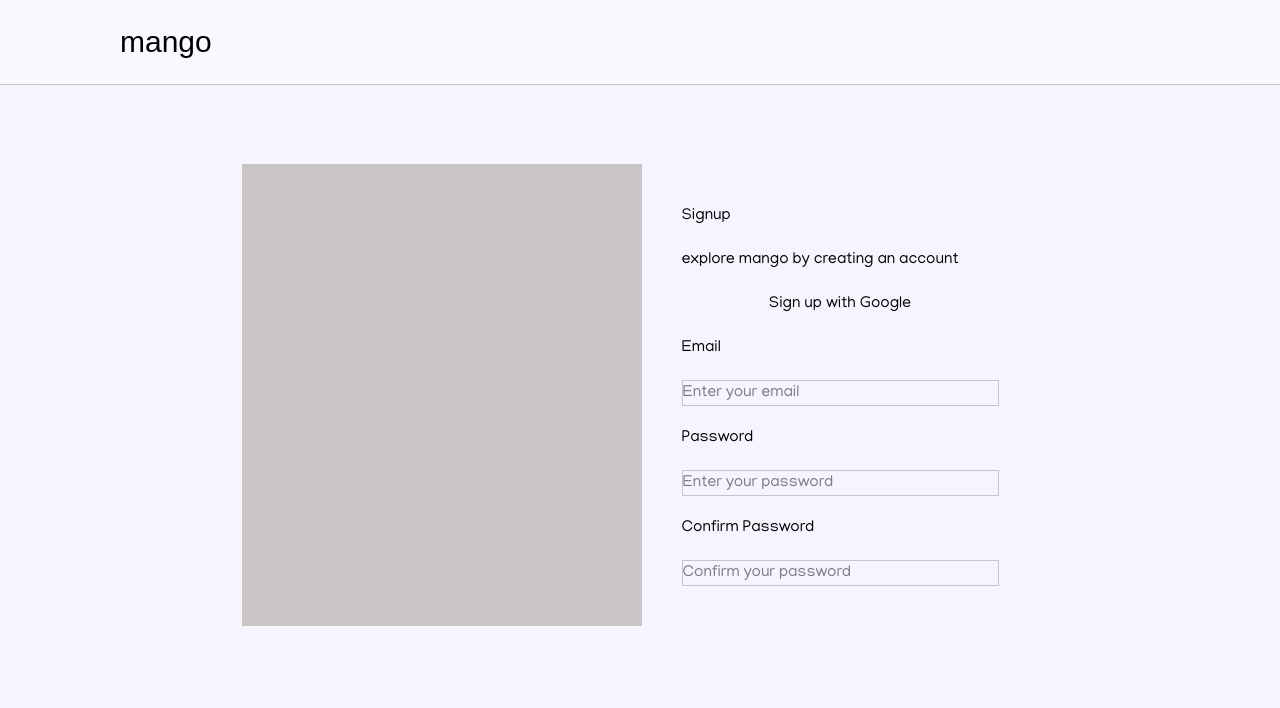
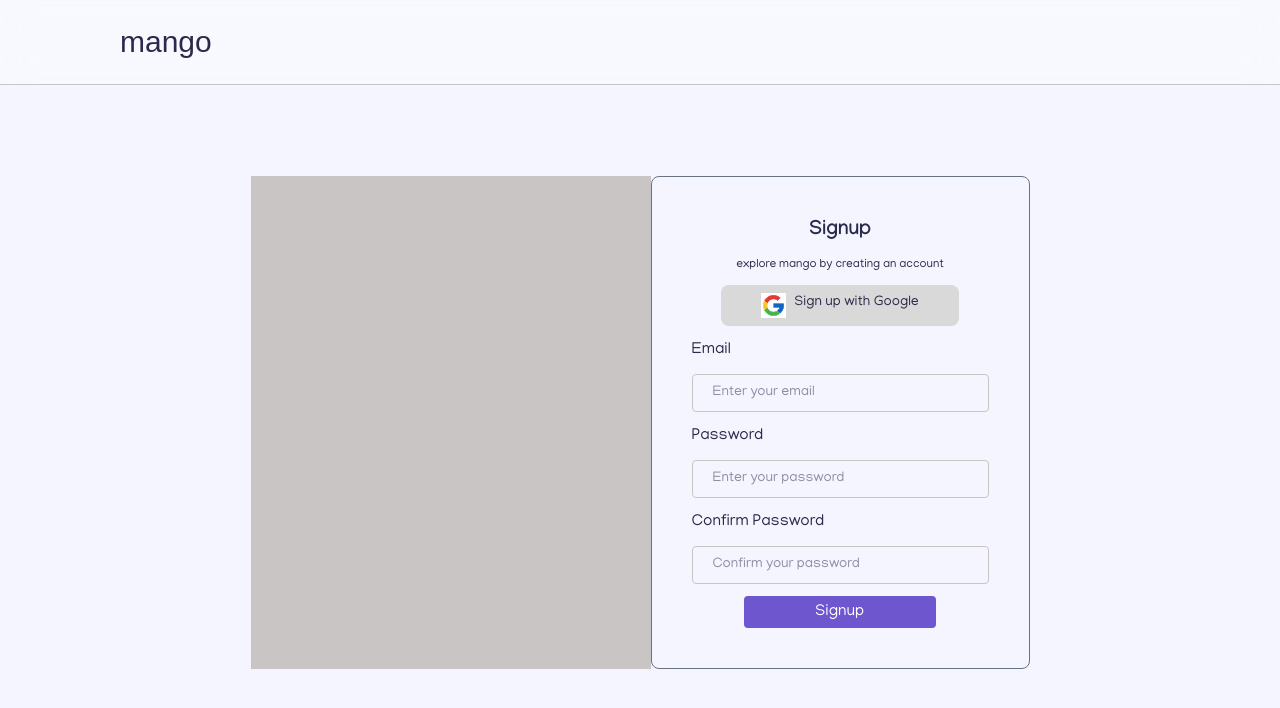
Before and after one commit to dinavelB/mango, a React (Vite) app in the folder mango-app/: page /signup in a window 1280 px wide. Shown: the top 708 px of the page. Built offline with nearby package versions, Linux system fonts and the light colour scheme; a web font is replaced by a local one.

Commit message:
added a signup form

```diff
--- a/mango-app/src/components/Form.tsx
+++ b/mango-app/src/components/Form.tsx
@@ -1,30 +1,43 @@
+import google from "../assets/Google.jpg";
+
 export default function Form() {
   return (
-    <section className="flex justify-center h-full mt-21 p-20">
+    <section
+      className="flex justify-center h-full mt-21 p-23
+    "
+    >
       <section className="flex">
         <div className="h-auto w-100 bg-borderColor"></div>
-        <div className="flex flex-col p-10 gap-5">
-          <h1>Signup</h1>
-          <p>explore mango by creating an account</p>
-          <button>Sign up with Google</button>
+        <div className="flex flex-col p-10 gap-3 border-gray-500 border-1 rounded-lg">
+          <div className="flex flex-col items-center gap-3">
+            <h1 className="text-xl font-extrabold">Signup</h1>
+            <p className="text-xs">explore mango by creating an account</p>
+            <button className="bg-grayColor text-sm py-2 px-10 rounded-lg flex gap-2">
+              <img src={google} alt="" />
+              Sign up with Google
+            </button>
+          </div>
           <label htmlFor="">Email</label>
           <input
             type="text"
             placeholder="Enter your email"
-            className="border-borderColor border-1"
+            className="border-borderColor border-1 pl-5 py-2 rounded text-sm outline-none"
           />
           <label htmlFor="">Password</label>
           <input
             type="text"
             placeholder="Enter your password"
-            className="border-borderColor border-1"
+            className="border-borderColor border-1 pl-5 py-2 rounded text-sm outline-none"
           />
           <label htmlFor="">Confirm Password</label>
           <input
             type="text"
             placeholder="Confirm your password"
-            className="border-borderColor border-1"
+            className="border-borderColor border-1 pl-5 py-2 rounded text-sm outline-none"
           />
+          <button className="bg-highlight text-white w-48 ml-13 rounded-sm py-1 transition duration-300 hover:bg-purple-800">
+            Signup
+          </button>
         </div>
       </section>
     </section>
--- a/mango-app/src/styles/index.css
+++ b/mango-app/src/styles/index.css
@@ -10,10 +10,12 @@
   --color-muted: #ededed;
   --color-borderColor: #c9c5c5;
   --color-mainbg: #f5f5ff;
+  --color-grayColor: #d9d9d9;
+  --color-font: #2a2a4a;
 }
 
 @layer {
   body {
-    @apply bg-mainbg font-manjari;
+    @apply bg-mainbg font-manjari text-font;
   }
 }
```
Also changed, not shown: mango-app/src/assets/Google.jpg (added).
